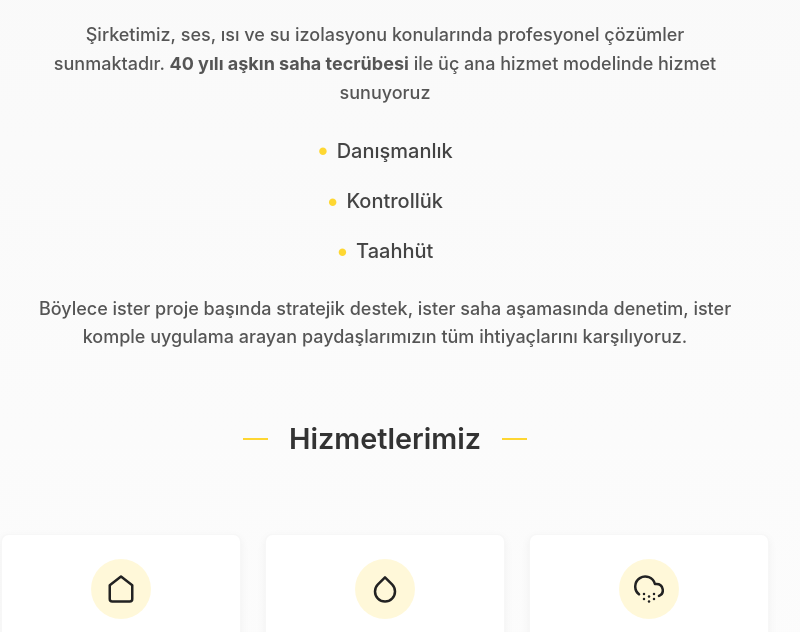
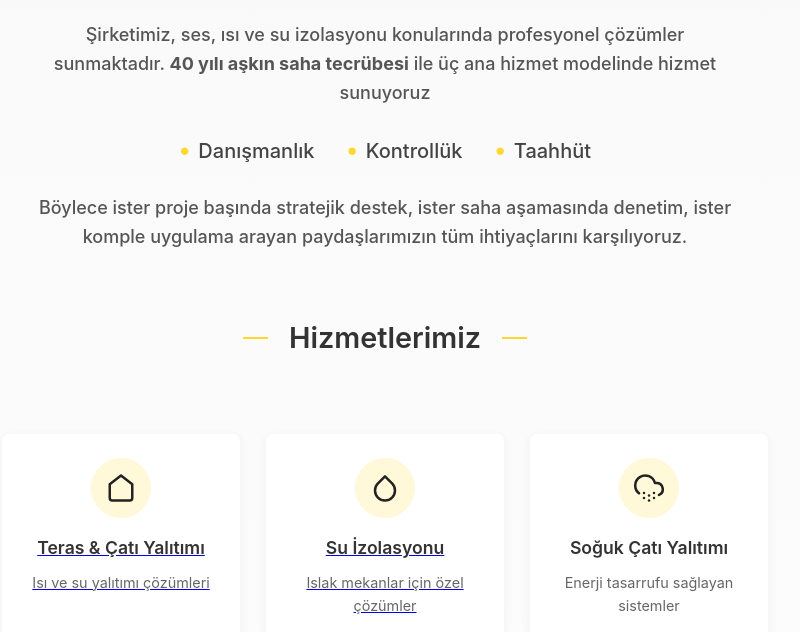
Before and after one commit to mertkilickaplan/haldunkilickaplan, a plain HTML site: page index.html in a window 1280 px wide. Shown: the part 143-775 px from the top of the page, without its empty margins (255-1055 px from the left). Drawn offline with Linux system fonts and the light colour scheme.

Commit message:
Düzenleme: Danışmanlık, Kontrollük ve Taahhüt maddelerini yan yana göster

```diff
--- a/styles.css
+++ b/styles.css
@@ -102,8 +102,9 @@ header {
   text-align: center;
   max-width: 600px;
   display: flex;
-  flex-direction: column;
-  gap: 0.75rem;
+  flex-direction: row;
+  justify-content: center;
+  gap: 2rem;
 }
 .hero-content ul.hero-services-list li {
   margin-bottom: 0;
@@ -197,6 +198,10 @@ header {
     padding-left: 0;
     margin: 1rem auto;
     max-width: 100%;
+  }
+  .hero-content ul.hero-services-list {
+    flex-direction: column;
+    gap: 0.75rem;
   }
   .btn-logo {
     width: 100%;
```
